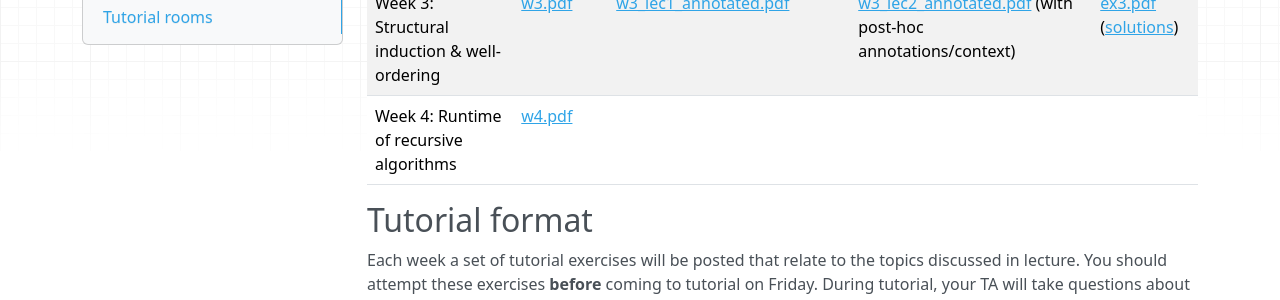
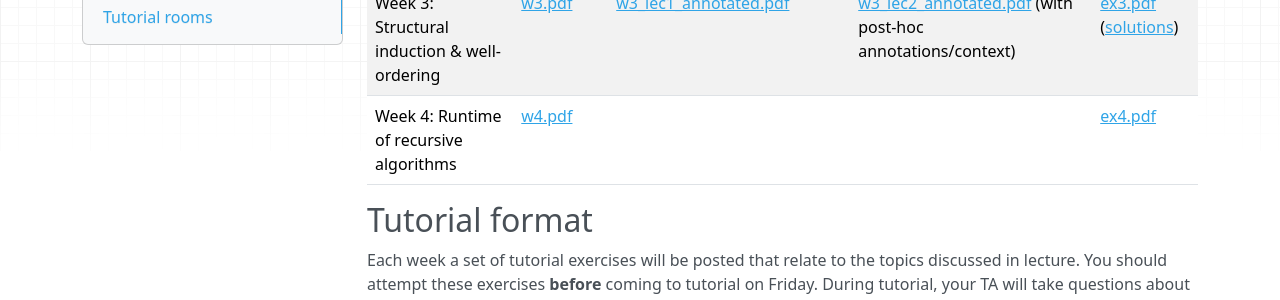
Before and after one commit to colinmorris/csc236, an MkDocs documentation site: the page built from docs/lectures_and_tutorials.md, in a window 1280 px wide and 900 px high, scrolled down 303 px. Shown: the part 155-455 px from the top of the window. Built offline with MkDocs 1.6.1, drawn with Linux system fonts in a browser that asks for light colours; nearby versions of some CDN libraries.

Commit message:
w4 exercises

```diff
--- a/docs/lectures_and_tutorials.md
+++ b/docs/lectures_and_tutorials.md
@@ -7,7 +7,7 @@ Week    | Lecture slides (raw) | Annotated (12:00) | Annotated (13:00) | Tutoria
 Week 1: Simple induction | [w1.pdf](lecture_slides/w1.pdf) | [w1_lec1_annotated.pdf](lecture_slides/w1_lec1_annotated.pdf) | [w1_lec2_annotated.pdf](lecture_slides/w1_lec2_annotated.pdf) | [ex1.pdf](exercises/ex1.pdf) ([solutions](exercises/ex1_solutions.pdf))
 Week 2: Complete induction | [w2.pdf](lecture_slides/w2.pdf) | [w2_lec1_annotated.pdf](lecture_slides/w2_lec1_annotated.pdf) (with post-hoc annotations/context) | [w2_lec2_annotated.pdf](lecture_slides/w2_lec2_annotated.pdf) | [ex2.pdf](exercises/ex2.pdf) ([solutions](exercises/ex2_solutions.pdf))
 Week 3: Structural induction & well-ordering | [w3.pdf](lecture_slides/w3.pdf) | [w3_lec1_annotated.pdf](lecture_slides/w3_lec1_annotated.pdf)  | [w3_lec2_annotated.pdf](lecture_slides/w3_lec2_annotated.pdf) (with post-hoc annotations/context) | [ex3.pdf](exercises/ex3.pdf) ([solutions](exercises/ex3_solutions.pdf))
-Week 4: Runtime of recursive algorithms | [w4.pdf](lecture_slides/w4.pdf) | | |
+Week 4: Runtime of recursive algorithms | [w4.pdf](lecture_slides/w4.pdf) | | | [ex4.pdf](exercises/ex4.pdf)
 
 ## Tutorial format
 
```
Also changed, not shown: 1 other file.
